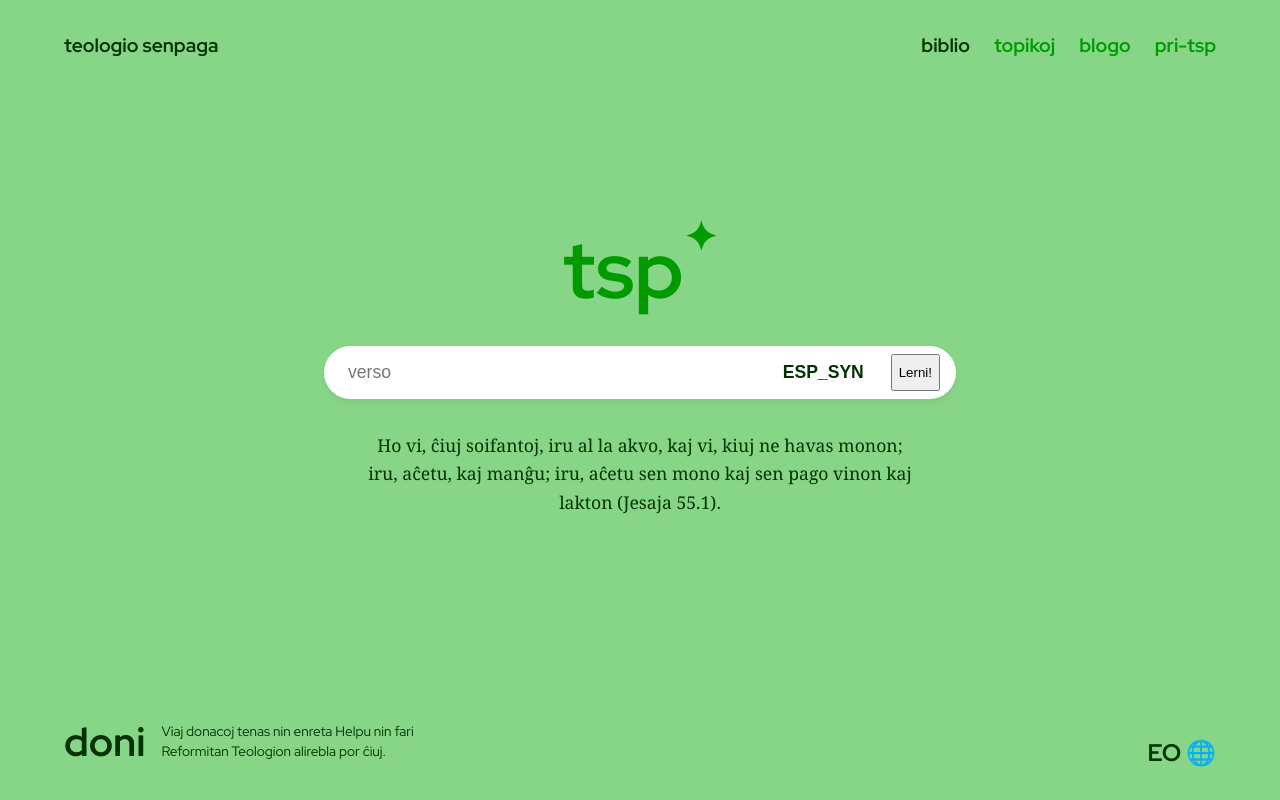
After one commit to PonchoIMa/teologio-senpaga, a Flask app: template tsp/templates/index.html in a window 1280 px wide. The commit adds this page. Run offline with Flask 3, Linux system fonts and the light colour scheme; the template is opened without the code that fills it, so the values that code supplies are empty.

Commit message:
Add index.html logic and search engine

```diff
--- a/tsp/app.py
+++ b/tsp/app.py
@@ -1,5 +1,5 @@
 import os, json, logging, traceback
-from flask import Flask, render_template, abort
+from flask import Flask, render_template, abort, request
 from models import db, Verse, Resource, ResourceLink
 
 app = Flask(__name__)
@@ -52,3 +52,26 @@ def study_verse(uvid):
     return render_template('study_verse.html',
                            verse    = verse,
                            comments = resolved_comments)
+
+@app.route('/')
+def landing_page():
+    # TODO: Remove verse (?)
+    verse     = Verse.query.filter_by(uvid = "GEN.1.1").first_or_404()
+    return render_template('index.html', verse = verse)
+
+@app.route('/study', methods = ['GET'])
+def searching_middle():
+    query = request.args['q']
+
+    # Assume verse first.
+    # TODO: Verse lookup
+    if(request.args['q']):
+        # TODO: Change routing to study/verse/
+        return study_verse(request.args['q'])
+
+    # TODO: Topic lookup
+
+    # TODO: Remove verse (?)
+    verse   = Verse.query.filter_by(uvid = "GEN.1.1").first_or_404()
+    error   = 'Content: \'{}\' not found'
+    return render_template('index.html', verse = verse)
--- a/tsp/static/css/base.css
+++ b/tsp/static/css/base.css
@@ -1,6 +1,6 @@
 :root {
     --bg: #ffffff;
-    --sidebar-bg: #87d587; /* A softer mint for less eye strain */
+    --sidebar-bg: #87d587;
     --text: #003300;
     --accent: #019b00;
     --dim: #666;
--- /dev/null
+++ b/tsp/static/css/index.css
@@ -0,0 +1,142 @@
+:root {
+    --bg-green: #87d587;
+    --text-dark: #003300;
+    --accent-green: #019b00;
+    --white: #ffffff;
+}
+body {
+    background-color: var(--bg-green);
+    color: var(--text-dark);
+    font-family: "Red Hat Display", sans-serif;
+    margin: 0;
+    min-height: 100vh;
+    display: flex;
+    flex-direction: column;
+    justify-content: space-between;
+    padding: 2rem 4rem;
+    box-sizing: border-box;
+}
+/* --- Header Navigation --- */
+header {
+    display: flex;
+    justify-content: space-between;
+    align-items: center;
+    font-size: 1.2rem;
+    font-weight: bold;
+}
+.nav-links {
+    display: flex;
+    gap: 1.5rem;
+}
+.nav-links a {
+    text-decoration: none;
+    color: var(--text-dark);
+    transition: color 0.2s;
+}
+
+.nav-links a:hover { color: var(--accent-green); }
+.nav-links a.active { color: var(--text-dark); } /* For 'biblio' */
+.nav-links a:not(.active) { color: var(--accent-green); } /* For others */
+
+        /* --- Main Center Content --- */
+        main {
+            display: flex;
+            flex-direction: column;
+            align-items: center;
+            text-align: center;
+            flex-grow: 1;
+            justify-content: center;
+            margin-top: -5vh; /* Slight optical adjustment */
+        }
+
+        .logo-center {
+            font-size: 5rem;
+            font-weight: bold;
+            color: var(--accent-green);
+            margin-bottom: 1.5rem;
+            display: flex;
+            align-items: flex-start;
+        }
+
+        .logo-center span {
+            font-size: 2.5rem;
+            line-height: 1;
+        }
+
+        /* Search Bar */
+        .search-container {
+            background: var(--white);
+            border-radius: 50px;
+            display: flex;
+            width: 100%;
+            max-width: 600px;
+            padding: 0.5rem 1rem;
+            box-shadow: 0 4px 6px rgba(0,0,0,0.05);
+            margin-bottom: 2rem;
+            overflow: hidden;
+        }
+
+        .search-container input {
+            border: none;
+            outline: none;
+            font-size: 1.1rem;
+            padding: 0.5rem;
+            background: transparent;
+        }
+
+        .input-verso {
+            flex-grow: 1;
+            color: var(--text-dark);
+        }
+
+        .input-verzio {
+            width: 100px;
+            border-left: 2px solid var(--bg-green);
+            padding-left: 1rem;
+            color: var(--text-dark);
+            font-weight: bold;
+        }
+
+        /* Bible Quote */
+        .quote {
+            font-family: 'Georgia', serif; /* Matching your study view text */
+            font-size: 1.1rem;
+            line-height: 1.6;
+            max-width: 550px;
+            color: var(--text-dark);
+        }
+
+        /* --- Footer --- */
+        footer {
+            display: flex;
+            justify-content: space-between;
+            align-items: flex-end;
+        }
+
+        .donate-section {
+            display: flex;
+            align-items: center;
+            gap: 1rem;
+            max-width: 400px;
+        }
+
+        .donate-title {
+            font-size: 2.5rem;
+            font-weight: bold;
+            margin: 0;
+        }
+
+        .donate-text {
+            font-size: 0.85rem;
+            line-height: 1.4;
+            margin: 0;
+        }
+
+.lang-selector {
+    font-size: 1.5rem;
+    font-weight: bold;
+    display: flex;
+    align-items: center;
+    gap: 0.5rem;
+    cursor: pointer;
+}
--- /dev/null
+++ b/tsp/templates/index.html
@@ -0,0 +1,57 @@
+<!DOCTYPE html>
+<!-- TODO: Automate verse/language logic
+<html lang="{{ verse.version_meta.language_code }}"> -->
+<html lang="eo">
+<head>
+    <meta charset="UTF-8">
+    <meta name="viewport" content="width=device-width, initial-scale=1.0">
+    <title>TSP | Hejmo</title>
+    <link rel="preconnect" href="https://fonts.googleapis.com">
+    <link rel="preconnect" href="https://fonts.gstatic.com" crossorigin>
+    <link href="https://fonts.googleapis.com/css2?family=Red+Hat+Display:ital,wght@0,300..900;1,300..900&family=Source+Code+Pro:ital,wght@0,200..900;1,200..900&display=swap" rel="stylesheet">
+    <link rel="stylesheet" href="{{ url_for('static', filename='css/base.css') }}">
+    <link rel="stylesheet" href="{{ url_for('static', filename='css/index.css') }}">
+</head>
+<body>
+
+    <header>
+        <div>teologio senpaga</div>
+        <nav class="nav-links">
+            <a href="#" class="active">biblio</a>
+            <a href="#">topikoj</a>
+            <a href="#">blogo</a>
+            <a href="#">pri-tsp</a>
+        </nav>
+    </header>
+
+    <main>
+        <div class="logo-center">
+            tsp<span>✦</span>
+        </div>
+
+        <form class="search-container" action="/study" method="GET">
+            <input type="text" class="input-verso" name="q" placeholder="verso" required>
+            <input type="text" class="input-verzio" name="v" placeholder="verzio" value="ESP_SYN">
+            <button type="">Lerni!</button>
+        </form>
+
+        <div class="quote">
+            Ho vi, ĉiuj soifantoj, iru al la akvo, kaj vi, kiuj ne havas
+            monon; iru, aĉetu, kaj manĝu; iru, aĉetu sen mono
+            kaj sen pago vinon kaj lakton (Jesaja 55.1).
+        </div>
+    </main>
+
+    <footer>
+        <div class="donate-section">
+            <h2 class="donate-title">doni</h2>
+            <p class="donate-text">Viaj donacoj tenas nin enreta Helpu nin fari Reformitan Teologion alirebla por ĉiuj.</p>
+        </div>
+
+        <div class="lang-selector">
+            EO 🌐
+        </div>
+    </footer>
+
+</body>
+</html>
```
